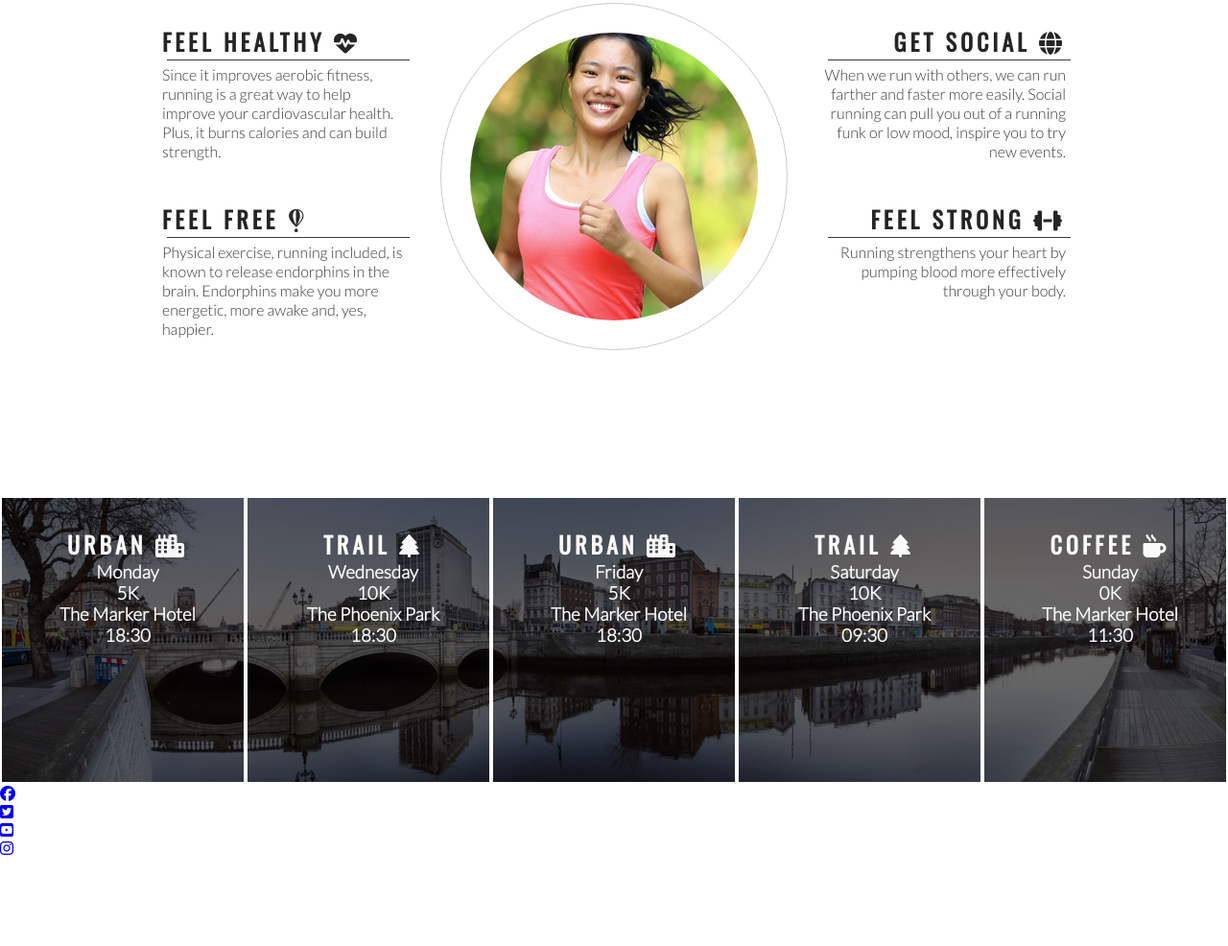
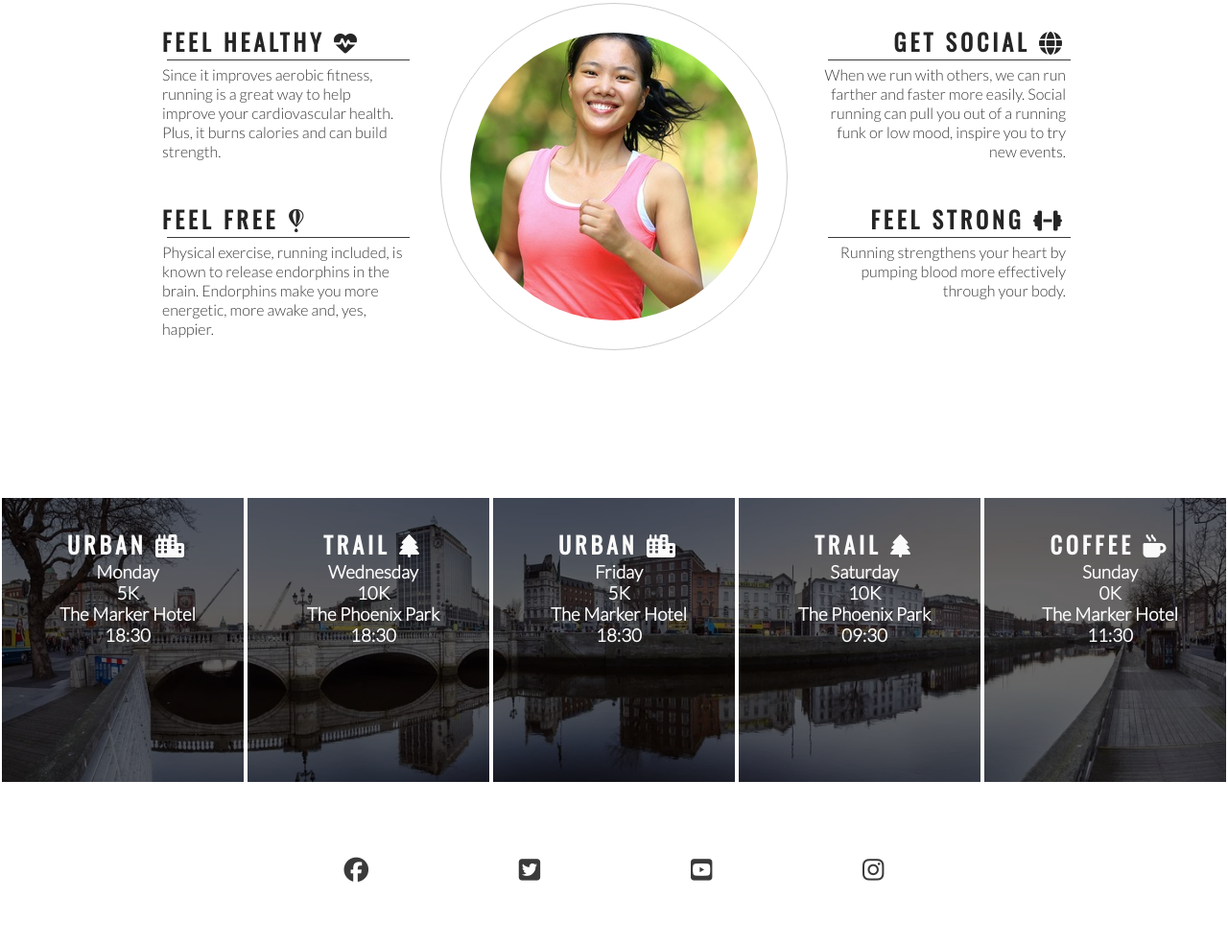
Before and after one commit to jp-clarke/love-running, a plain HTML site: page index.html in a window 1280 px wide. Shown: the part 778-1764 px from the top of the page at 96% size. Before the commit the page ends 1671 px from the top, so only its background shows below. Drawn offline with nearby package versions, Linux system fonts and the light colour scheme.

Commit message:
Add style to footer social media icons

```diff
--- a/assets/css/style.css
+++ b/assets/css/style.css
@@ -214,3 +214,24 @@ hr {
 #times h2 {
     color: #fafafa;
 }
+
+/* footer */
+
+footer {
+    height: 150px;
+}
+
+.social-networks {
+    text-align: center;
+}
+
+.social-networks > li {
+    display: inline;
+}
+
+.social-networks i {
+    font-size: 160%;
+    margin: 1%;
+    padding: 5%;
+    color: #3a3a3a;
+}
--- a/index.html
+++ b/index.html
@@ -116,26 +116,18 @@
         </div>
     </section>
     <footer>
-        <ul>
+        <ul class="social-networks">
             <li>
-                <a href="https://facebook.com" target="_blank" rel="noopener" aria-label="Visit our Facebook page (opens in a new tab)">
-                    <i class="fa-brands fa-facebook"></i>
-                </a>
+                <a href="https://facebook.com" target="_blank" rel="noopener" aria-label="Visit our Facebook page (opens in a new tab)"><i class="fa-brands fa-facebook"></i></a>
             </li>
             <li>
-                <a href="https://twitter.com" target="_blank" rel="noopener" aria-label="Visit our Twitter page (opens in a new tab)">
-                    <i class="fa-brands fa-square-twitter"></i>
-                </a>
+                <a href="https://twitter.com" target="_blank" rel="noopener" aria-label="Visit our Twitter page (opens in a new tab)"><i class="fa-brands fa-square-twitter"></i></a>
             </li>
             <li>
-                <a href="https://youtube.com" target="_blank" rel="noopener" aria-label="Visit our YouTube page (opens in a new tab)">
-                    <i class="fa-brands fa-square-youtube"></i>
-                </a>
+                <a href="https://youtube.com" target="_blank" rel="noopener" aria-label="Visit our YouTube page (opens in a new tab)"><i class="fa-brands fa-square-youtube"></i></a>
             </li>
             <li>
-                <a href="https://instagram.com" target="_blank" rel="noopener" aria-label="Visit our Instagram page (opens in a new tab)">
-                    <i class="fa-brands fa-instagram"></i>
-                </a>
+                <a href="https://instagram.com" target="_blank" rel="noopener" aria-label="Visit our Instagram page (opens in a new tab)"><i class="fa-brands fa-instagram"></i></a>
             </li>
         </ul>
     </footer>
```
